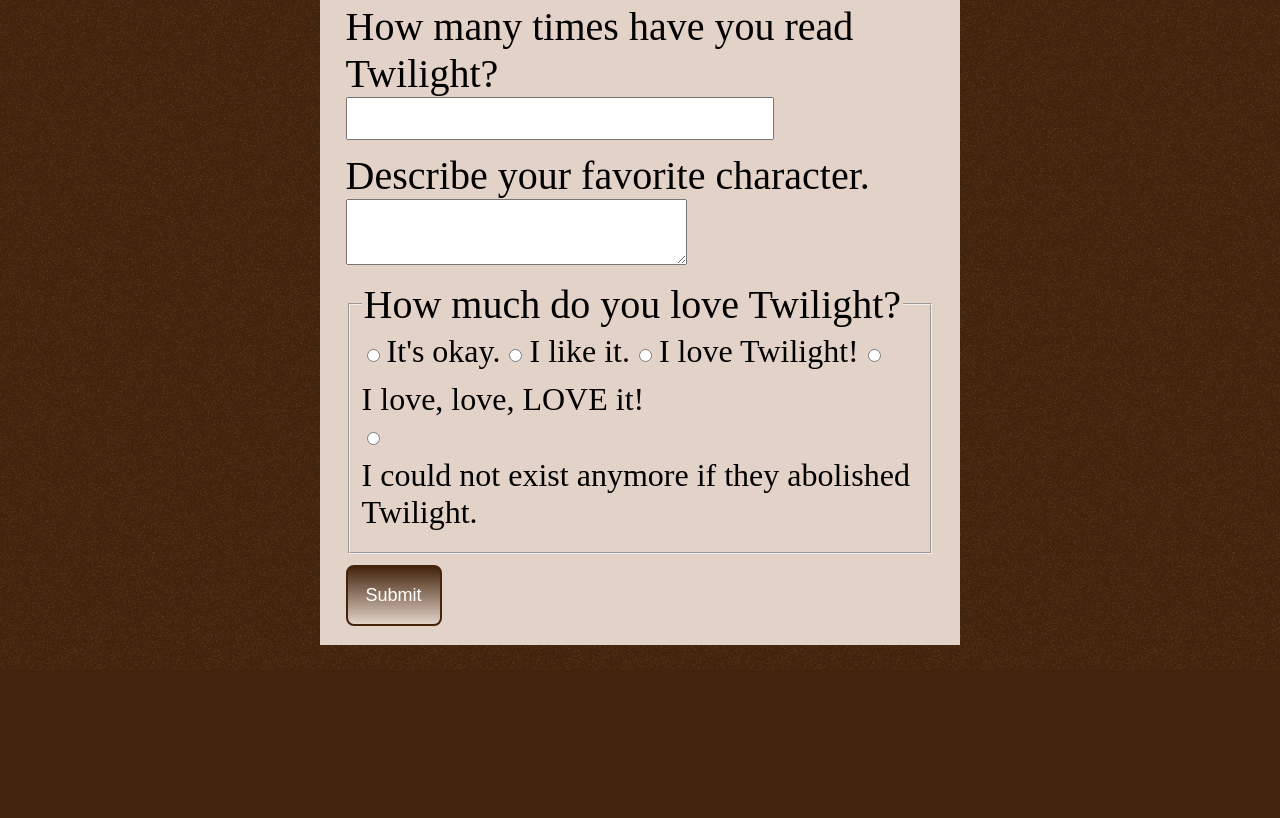
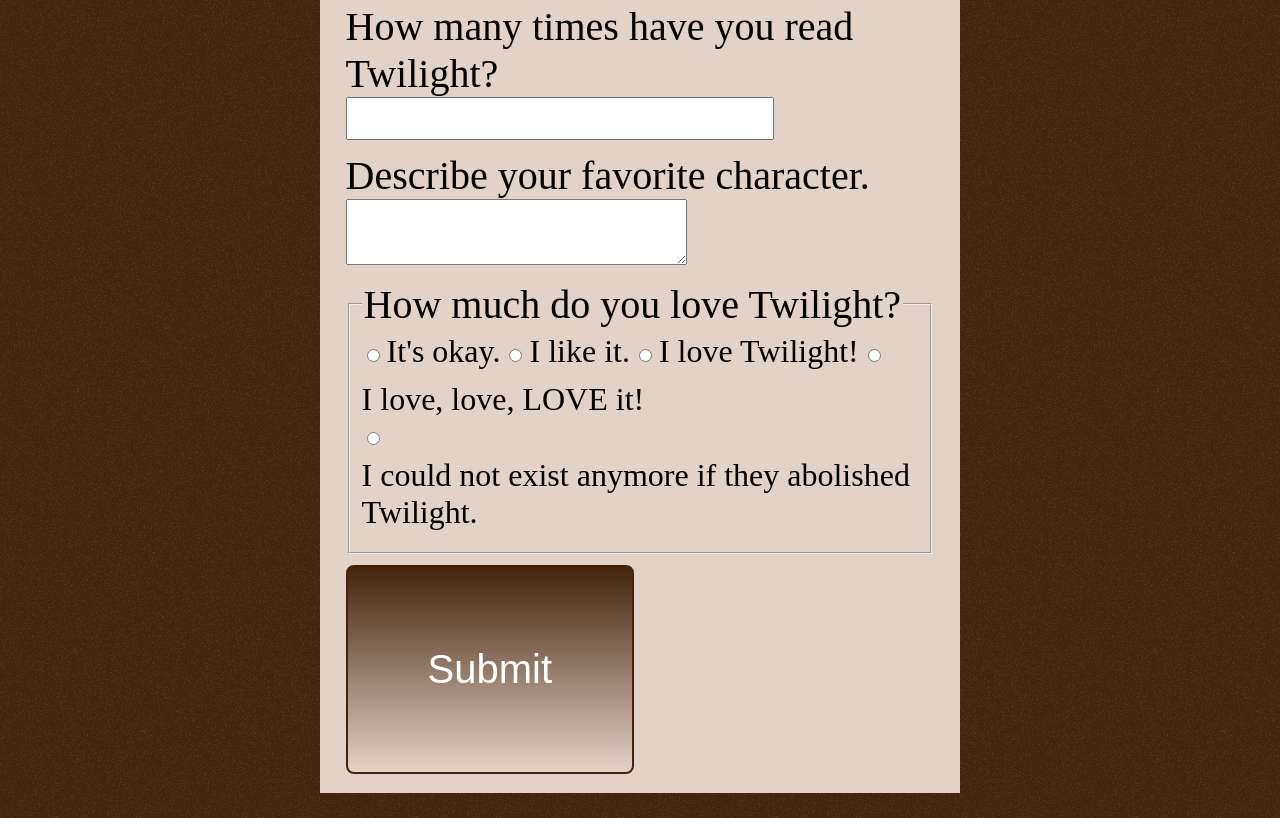
Before and after one commit to ruth0040/book-club-form, a plain HTML site: page index.html in a window 1280 px wide. Shown: the part 2401-3219 px from the top of the page. Before the commit the page ends 3071 px from the top, so only its background shows below. Drawn offline with Linux system fonts and the light colour scheme.

Commit message:
resize button

```diff
--- a/css/general.css
+++ b/css/general.css
@@ -247,6 +247,12 @@ input + label {
   margin-bottom: 2%;
 }
 
+button {
+  margin: 2% 0%;
+  padding: 2em;
+  font-size: 2.5rem;
+}
+
 
 
 }
```
